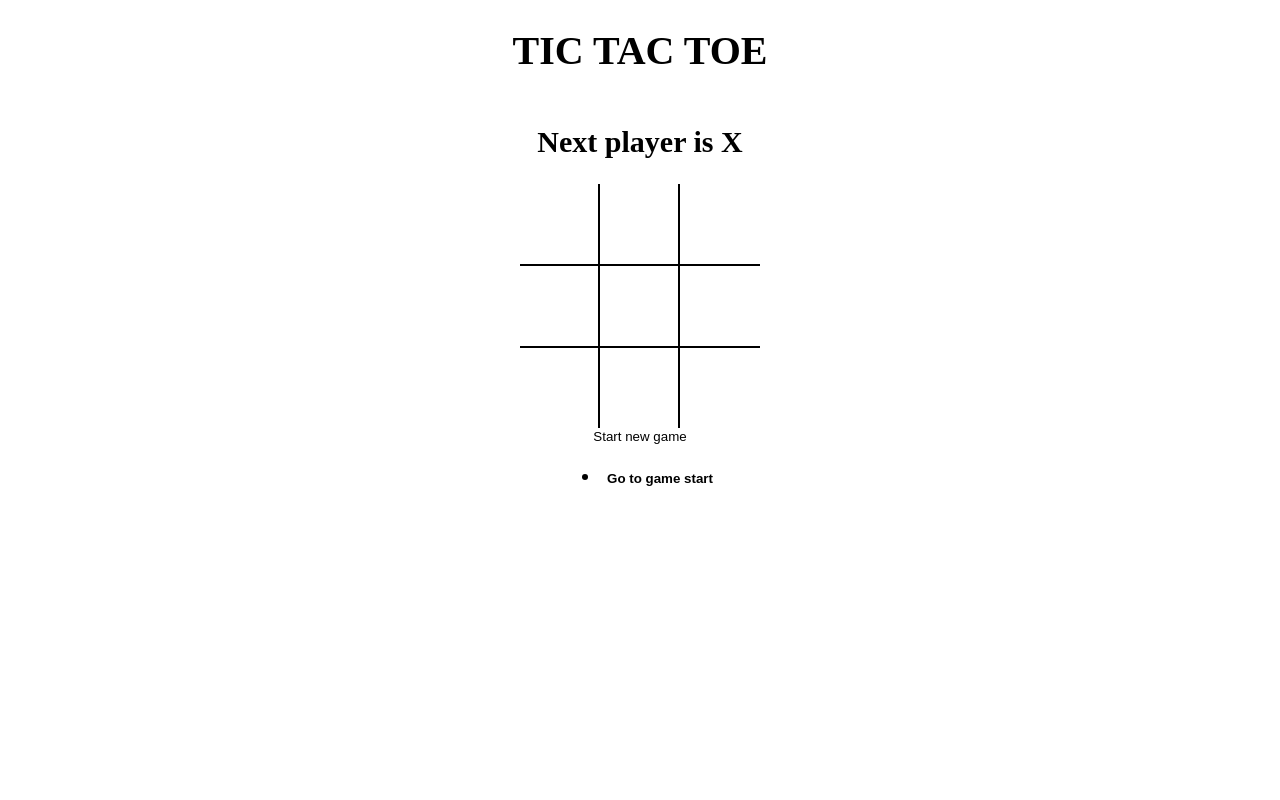
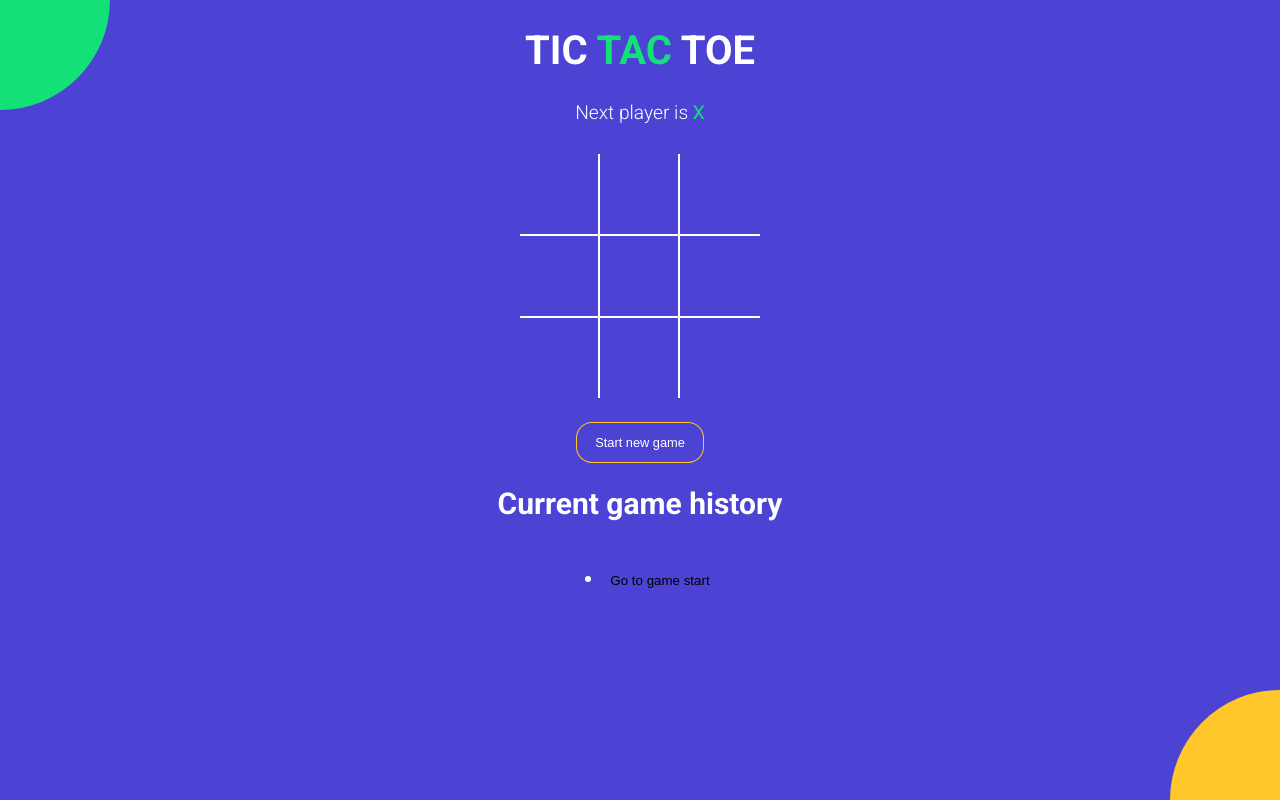
Before and after one commit to redhat2121/tictactoe, a React (Vite) app: page / in a window 1280 px wide. Built offline with nearby package versions, Linux system fonts and the light colour scheme.

Commit message:
Styled-entire-app

```diff
--- a/index.html
+++ b/index.html
@@ -1,7 +1,15 @@
 <!DOCTYPE html>
 <html>
   <head>
-    <title>React Parcel Micro App</title>
+<meta charset="UTF-8" />
+<meta name="viewport" content="width=device-width, initial-scale=1.0" />
+<meta http-equiv="X-UA-Compatible" content="ie=edge" />
+<link
+  href="https://fonts.googleapis.com/css?family=Roboto:300,400,700&display=swap"
+  rel="stylesheet"
+/>
+<title>TIC TAC TOE</title>
+
   </head>
   <body>
     <div id="root"></div>
--- a/src/App.js
+++ b/src/App.js
@@ -48,17 +48,21 @@ const App = () => {
 
   return (
     <div className="app">
-      <h1>TIC TAC TOE</h1>
+      <h1>TIC <span className="text-green">TAC</span> TOE</h1>
       <StatusMessage winner={winner} current={current} />
       <Board
         board={current.board}
         handleSquareClick={handleSquareClick}
         winningSquares={winningSquares}
       />
-      <button type="button" onClick={onNewGame}>
+      <button type="button" onClick={onNewGame}
+       className={`btn-reset ${ winner ? 'Active' : ''}`}
+      >
         Start new game
       </button>
+      <h2 style={{fontWeight: 'bold'}}>Current game history</h2>
       <History history={history} moveTo={moveTo} currentMove={currentMove} />
+      <div className="bg-balls"/>
     </div>
   );
 };
--- a/src/components/Square.js
+++ b/src/components/Square.js
@@ -3,7 +3,13 @@ import React from 'react';
 const Square = ({ value , onClick , isWinningSquare}) => {
 
   return (
-    <button type="button" className="square" onClick ={onClick} style={{fontWeight: isWinningSquare ? 'bold' : 'normal'}}>
+    <button
+    type="button"
+    onClick ={onClick}
+     className={`square ${isWinningSquare ? 'winning' : ''} ${
+    value === 'X' ? 'text-green' : 'text-orange'
+    }`}
+    >
       {value}
     </button>
   );
--- a/src/components/StatusMessage.js
+++ b/src/components/StatusMessage.js
@@ -4,13 +4,25 @@ const StatusMessage = ({ winner, current }) => {
   const noMovesLeft = current.board.every(el => el !== null);
 
   return (
-    <h2>
-      {winner && `Winner is ${winner}`}
+    <div className="status-message">
+      {winner && (
+      <>
+      winner is {' '}
+       <span className={winner === 'X' ? 'text-green' : 'text-orange'}>
+         {winner}
+      </span>
+      </>
+      )}
+
       {!winner &&
         !noMovesLeft &&
-        `Next player is ${current.isXNext ? 'X' : 'O'}`}
-      {!winner && noMovesLeft && 'X and O tied'}
-    </h2>
+        <>
+        Next player is <span className={current.isXNext ? 'text-green' : 'text-orange'}>{current.isXNext ? 'X' : 'O'}</span>
+        </>}
+      {!winner && noMovesLeft && <>
+      <span className="text-green">X</span> and <span className="text-orange">O</span> Tied !!
+      </>}
+    </div>
   );
 };
 
--- a/src/components/history.js
+++ b/src/components/history.js
@@ -2,14 +2,13 @@ import React from 'react';
 
 const History = ({ history, moveTo, currentMove }) => {
   return (
-    <ul>
+    <div classNames="history-wrapper">
+    <ul className="history">
       {history.map((_, move) => {
         return (
           <li key={move}>
             <button
-              style={{
-                fontWeight: move === currentMove ? 'bold' : 'normal',
-              }}
+              className={` btn-move ${move === currentMove ? 'Active' : ''}`}
               type="button"
               onClick={() => {
                 moveTo(move);
@@ -21,6 +20,7 @@ const History = ({ history, moveTo, currentMove }) => {
         );
       })}
     </ul>
+    </div>
   );
 };
 
--- a/src/styles/root.scss
+++ b/src/styles/root.scss
@@ -1,4 +1,11 @@
+$green: #12e177;
+$orange: #ffc72a;
+$blue: #4c43d4;
+
 body {
+  font-family: 'Roboto', sans-serif;
+  background-color: $blue;
+  color: #fff;
   padding: 0;
   margin: 0;
 }
@@ -19,18 +26,83 @@ button {
   align-items: center;
 }
 
+.text-green {
+  color: $green;
+}
+
+.text-orange {
+  color: $orange;
+}
+
+.history-wrapper {
+  width: 300px;
+  text-align: center;
+  margin-bottom: 20px;
+  .history {
+    display: inline-block;
+    padding: 0;
+    margin: 0;
+    li {
+      list-style: none;
+      text-align: left;
+      &:before {
+        content: '';
+        border-radius: 50%;
+        display: inline-block;
+        height: 5px;
+        width: 5px;
+        background-color: $green;
+        margin-right: 4px;
+        margin-bottom: 1px;
+      }
+
+      .btn-move {
+    	  color: #fff;
+        &.active {
+          font-weight: bold;
+          color: $green;
+        }
+      }
+    }
+  }
+}
+
+.status-message {
+	margin-bottom: 30px;
+	font-size: 1.2rem;
+	font-weight: lighter;
+	span {
+	  font-weight: normal;
+	}
+}
+
+.btn-reset {
+  font-size: 0.8rem;
+  color: #fff;
+  border-radius: 15px;
+  padding: 12px 18px;
+  margin-top: 25px;
+  transition: all 0.2s;
+  background-color: $blue;
+  box-shadow: 0px 0px 0px 1px $orange;
+  &.active {
+    background-color: $orange;
+    box-shadow: none;
+  }
+}
+
 .board {
   .board-row {
     display: flex;
     flex-direction: row;
-    border-bottom: 2px solid #000;
+    border-bottom: 2px solid #fff;
     &:last-child {
       border-bottom: none;
     }
     .square {
       width: 80px;
       height: 80px;
-      border-right: 2px solid #000;
+      border-right: 2px solid #fff;
       font-size: 2.5rem;
       padding: 0;
       overflow: hidden;
@@ -38,6 +110,63 @@ button {
       &:last-child {
         border-right: none;
       }
+      &.winning {
+			  animation: scaleText 1.4s infinite;
+			  @keyframes scaleText {
+			    0% {
+			      transform: 2.5rem;
+			    }
+			    50% {
+			      font-size: 3.5rem;
+			    }
+			    100% {
+			      font-size: 2.5rem;
+			    }
+			  }
+			}
     }
   }
 }
+
+.bg-balls {
+  position: fixed;
+  top: 0;
+  left: 0;
+  right: 0;
+  bottom: 0;
+  min-width: 100%;
+  z-index: -1;
+
+  &:before,
+  &:after {
+    content: '';
+    position: absolute;
+    width: 150px;
+    height: 150px;
+    border-radius: 50%;
+  }
+
+  &:before {
+    background-color: $orange;
+    right: -75px;
+    bottom: -75px;
+    @media screen and (min-width: 476px) {
+      width: 220px;
+      height: 220px;
+      right: -110px;
+      bottom: -110px;
+    }
+  }
+
+  &:after {
+    background-color: $green;
+    top: -75px;
+    left: -75px;
+    @media screen and (min-width: 476px) {
+      width: 220px;
+      height: 220px;
+      top: -110px;
+      left: -110px;
+    }
+  }
+}
```
